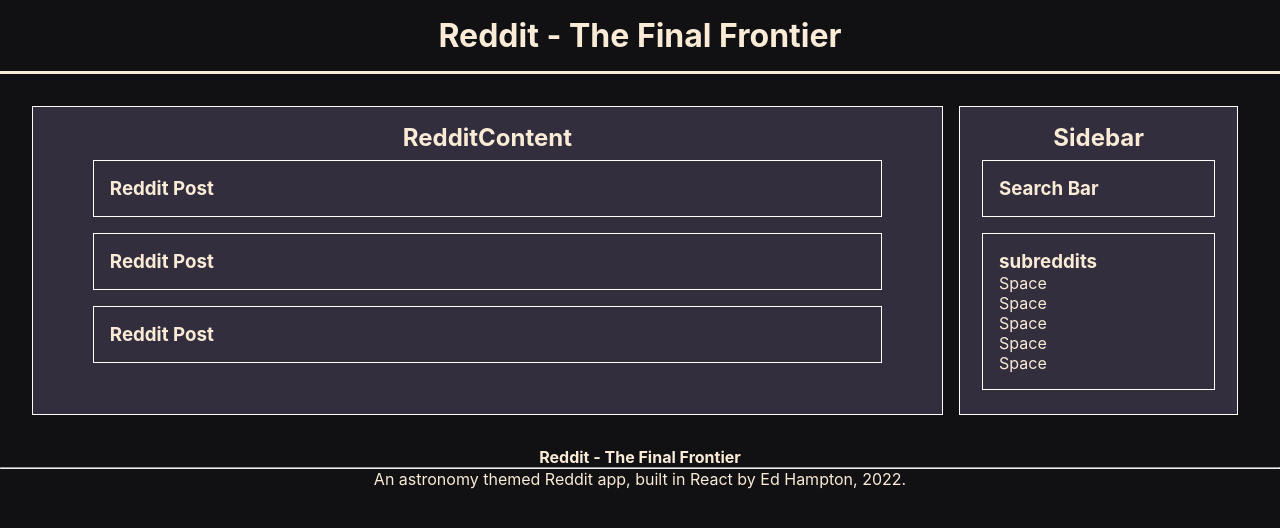
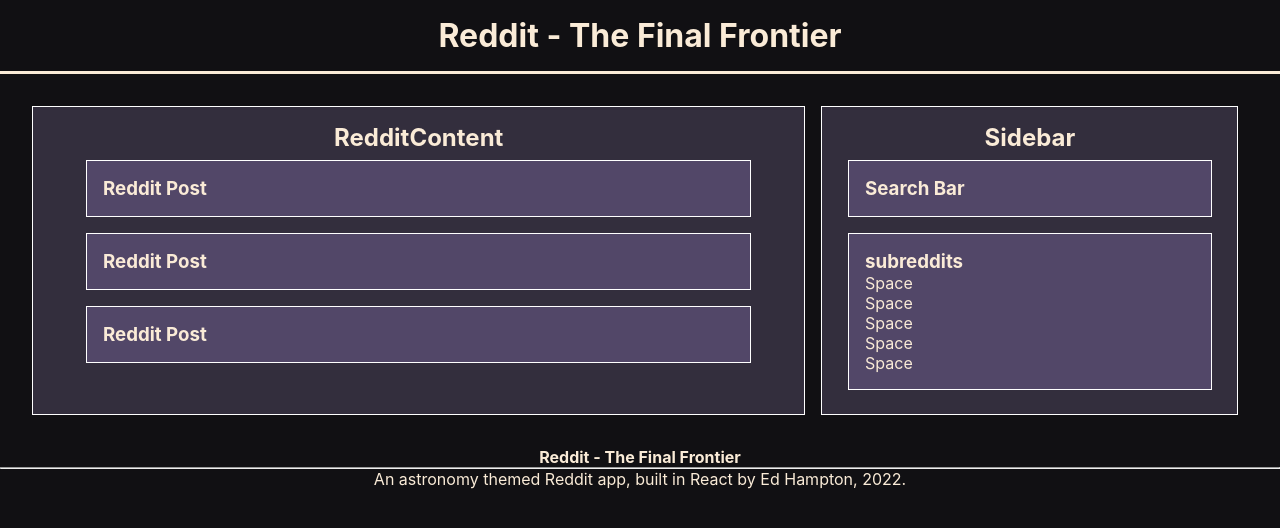
Before and after one commit to CanterburyEd23/Reddit---Final-Frontier, a React (Create React App) app: page / in a window 1280 px wide. Shown: the top 528 px of the page. Built offline with nearby package versions, Linux system fonts and the light colour scheme.

Commit message:
style tweak to wireframe layout

```diff
--- a/src/app/App.css
+++ b/src/app/App.css
@@ -34,7 +34,7 @@
     display: flex;
     flex-direction: column;
     align-items: center;
-    width: 23%;
+    width: 35%;
     background-color:  rgb(51, 46, 61);
     border: 1px solid white;
     padding: 1rem;
@@ -45,7 +45,7 @@
     display: flex;
     flex-direction: column;
     align-items: center;
-    width: 75%;
+    width: 65%;
     background-color:  rgb(51, 46, 61);
     border: 1px solid white;
     padding: 1rem;
@@ -59,6 +59,7 @@
 
 /* Side Bar sub elements */
 .SearchBar {
+    background-color:  rgb(82, 71, 104);
     width: 95%;
     border: 1px solid white;
     padding: 1rem;
@@ -66,6 +67,7 @@
 }
 
 .SubReddits {
+    background-color:  rgb(82, 71, 104);
     width: 95%;
     border: 1px solid white;
     padding: 1rem;
@@ -79,6 +81,7 @@
 
 /* Reddit Content sub elements */
 .Post {
+    background-color:  rgb(82, 71, 104);
     width: 90%;
     border: 1px solid white;
     padding: 1rem;
```
